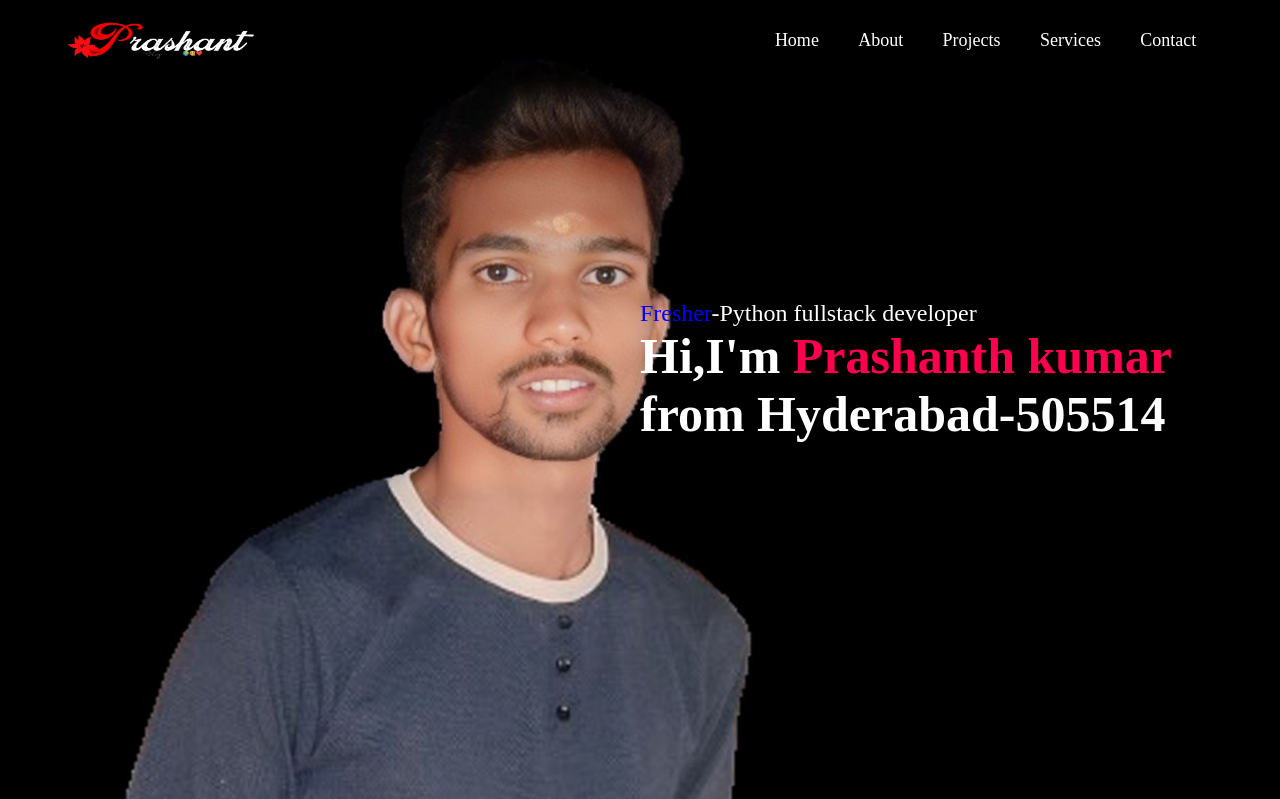
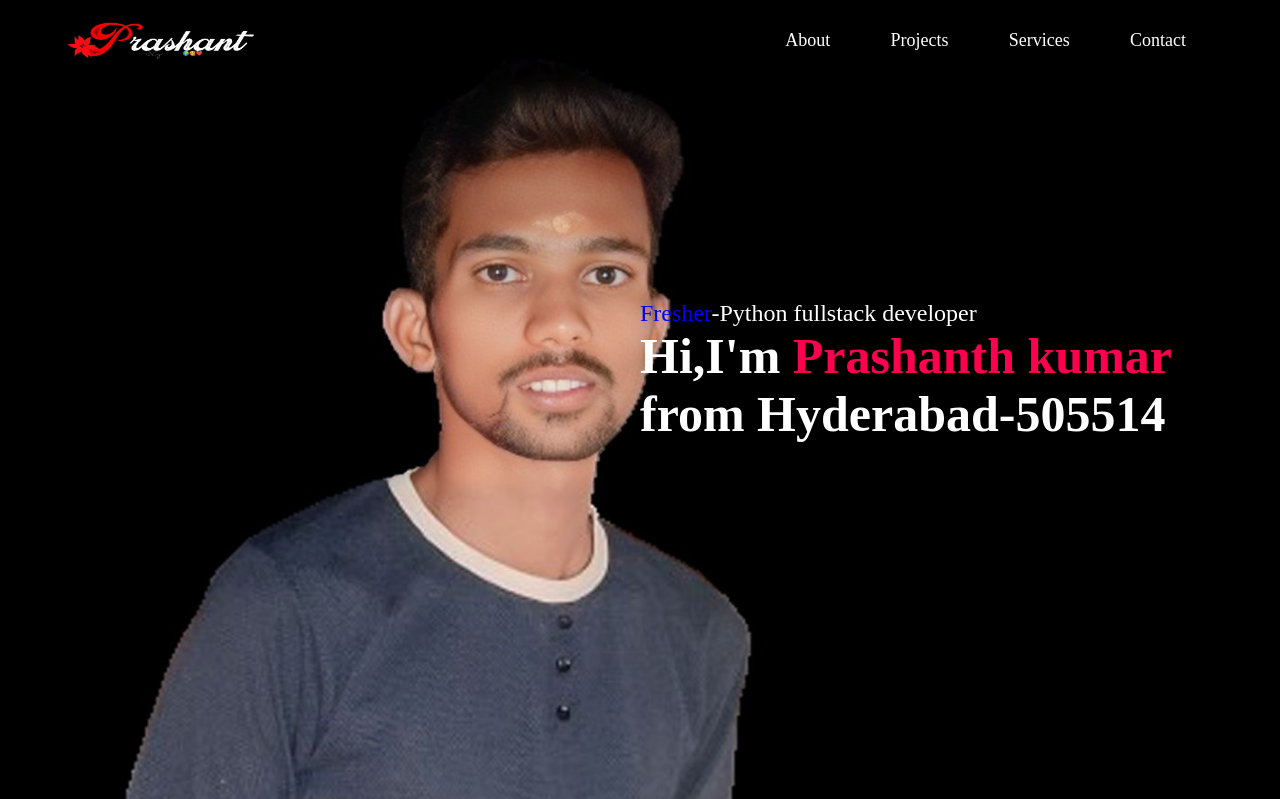
Before and after one commit to Prashanthkumar8466/project, a Django app: page / in a window 1280 px wide. Shown: the top 799 px of the page. Run offline with Django 4.2, Linux system fonts and the light colour scheme.

Commit message:
'changes'

```diff
--- a/template/resume_home.html
+++ b/template/resume_home.html
@@ -125,7 +125,6 @@
             <nav>
                 <img src="{% static 'images/banner/prashanth.jpg' %}" alt='prashanth'>
                 <ul>
-                    <li ><a href="">Home</a></li>
                     <li ><a href="#about">About</a></li>
                     <li ><a href="#Projects">Projects</a></li>
                     <li ><a href="#Services">Services</a></li>
```
